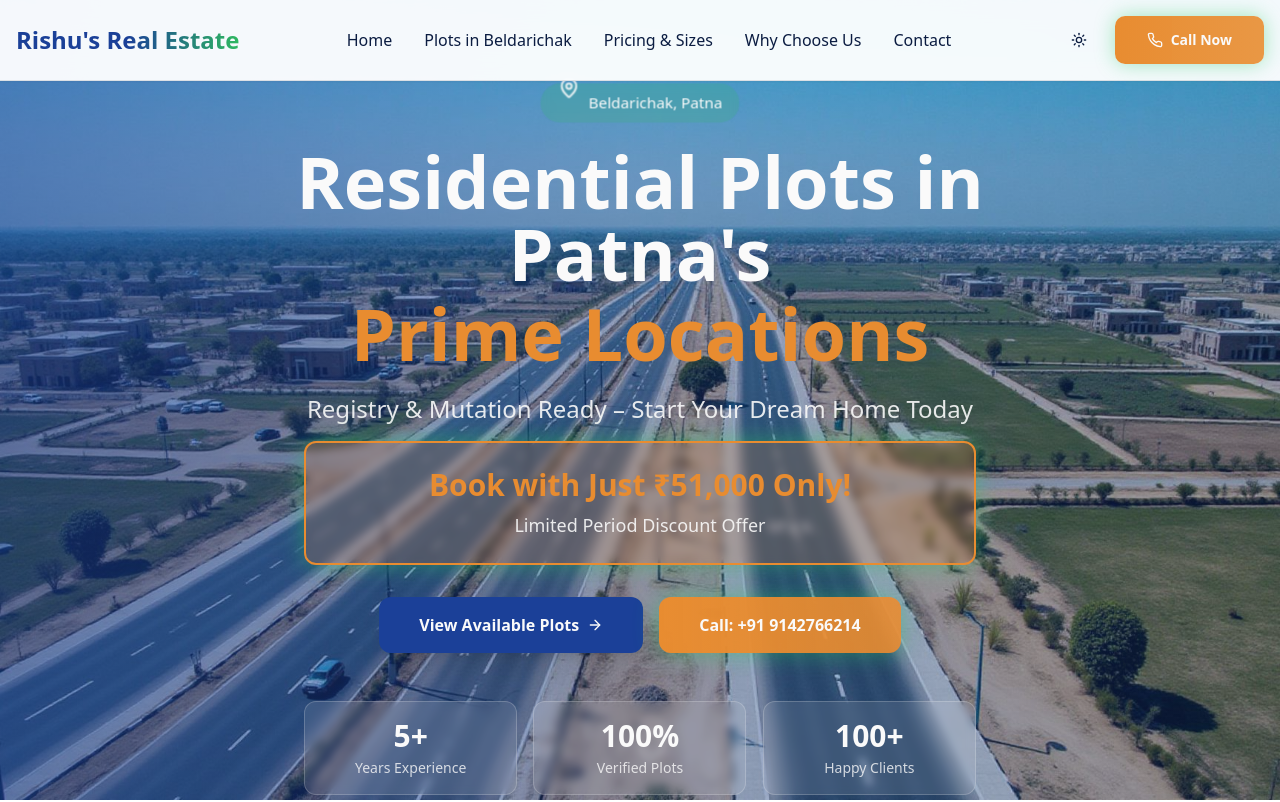
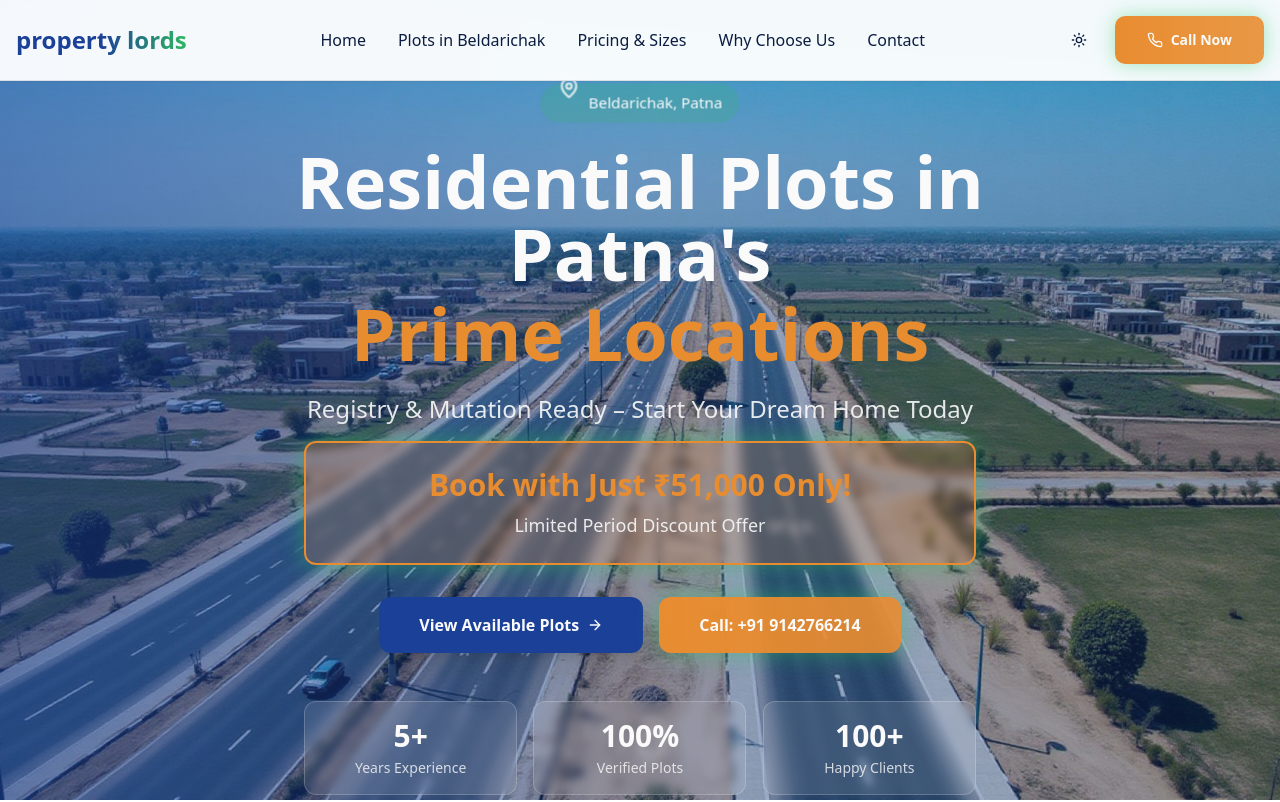
Before and after one commit to sagargiri456/Rishu-s-Patna-Plot, a React (Vite) app: page / in a window 1280 px wide. Shown: the top 802 px of the page. Built offline with nearby package versions, Linux system fonts and the light colour scheme.

Commit message:
changed the name

```diff
--- a/index.html
+++ b/index.html
@@ -4,9 +4,9 @@
     <meta charset="UTF-8" />
     <link rel="icon" href="/favicon.png" type="image/png" />
     <meta name="viewport" content="width=device-width, initial-scale=1.0" />
-    <title>Rishu's Real Estate - Residential Plots in Beldarichak | Registry Ready</title>
+    <title>property lords - Residential Plots in Beldarichak | Registry Ready</title>
     <meta name="description" content="Book residential plots in Beldarichak, Patna with just ₹51,000. 100% verified plots, registry & mutation ready, 30ft road access. 5+ years experience, 100+ happy clients." />
-    <meta name="author" content="Rishu's Real Estate" />
+    <meta name="author" content="property lords" />
     <meta name="keywords" content="residential plots patna, beldarichak plots, patna real estate, registry ready plots, verified plots patna" />
 
     <!-- Additional SEO and Social Media Meta Tags -->
@@ -17,7 +17,7 @@
     <!-- Open Graph / Facebook -->
     <meta property="og:type" content="website" />
     <meta property="og:url" content="https://plotpatna-prime-hub.vercel.app/" />
-    <meta property="og:title" content="Rishu's Real Estate - Residential Plots in Beldarichak" />
+    <meta property="og:title" content="property lords - Residential Plots in Beldarichak" />
     <meta property="og:description" content="Book residential plots in Beldarichak, Patna with just ₹51,000. 100% verified plots, registry & mutation ready, 30ft road access." />
     <meta property="og:image" content="https://plotpatna-prime-hub.vercel.app/hero-plot.jpg" />
     <meta property="og:image:width" content="1200" />
@@ -29,7 +29,7 @@
     <!-- Twitter -->
     <meta property="twitter:card" content="summary_large_image" />
     <meta property="twitter:url" content="https://plotpatna-prime-hub.vercel.app/" />
-    <meta property="twitter:title" content="Rishu's Real Estate - Residential Plots in Beldarichak" />
+    <meta property="twitter:title" content="property lords - Residential Plots in Beldarichak" />
     <meta property="twitter:description" content="Book residential plots in Beldarichak, Patna with just ₹51,000. 100% verified plots, registry & mutation ready, 30ft road access." />
     <meta property="twitter:image" content="https://plotpatna-prime-hub.vercel.app/hero-plot.jpg" />
     <meta property="twitter:image:alt" content="Residential plots in Beldarichak, Patna - Registry ready plots with 30ft road access" />
--- a/public/og-image.html
+++ b/public/og-image.html
@@ -3,7 +3,7 @@
 <head>
     <meta charset="UTF-8">
     <meta name="viewport" content="width=device-width, initial-scale=1.0">
-    <title>Rishu's Real Estate - Social Media Preview</title>
+    <title>property lords - Social Media Preview</title>
     <style>
         body {
             margin: 0;
@@ -71,7 +71,7 @@
 <body>
     <div class="background-pattern"></div>
     <div class="content">
-        <div class="logo">Rishu's Real Estate</div>
+        <div class="logo">property lords</div>
         <div class="tagline">Residential Plots in Beldarichak</div>
         <div class="description">Registry & Mutation Ready • 30ft Road Access</div>
         <div class="highlight">Book with Just ₹51,000 Only!</div>
--- a/src/components/Footer.tsx
+++ b/src/components/Footer.tsx
@@ -7,7 +7,7 @@ const Footer = () => {
         <div className="grid sm:grid-cols-2 lg:grid-cols-3 gap-6 sm:gap-8 mb-6 sm:mb-8">
           {/* Company Info */}
           <div>
-            <h3 className="text-xl sm:text-2xl font-bold mb-3 sm:mb-4">Rishu's Real Estate</h3>
+            <h3 className="text-xl sm:text-2xl font-bold mb-3 sm:mb-4">property lords</h3>
             <p className="text-sm sm:text-base text-primary-foreground/80 mb-3 sm:mb-4">
               Your trusted partner in finding the perfect residential plot in Patna. We're committed to transparency, quality, and your satisfaction.
             </p>
@@ -77,7 +77,7 @@ const Footer = () => {
         <div className="border-t border-primary-foreground/20 pt-4 sm:pt-8">
           <div className="flex flex-col sm:flex-row justify-between items-center gap-3 sm:gap-4">
             <p className="text-xs sm:text-sm text-primary-foreground/70 text-center sm:text-left">
-              © {new Date().getFullYear()} Rishu's Real Estate. All rights reserved.
+              © {new Date().getFullYear()} property lords. All rights reserved.
             </p>
             <div className="flex gap-4 sm:gap-6">
               <a href="#" className="text-xs sm:text-sm text-primary-foreground/70 hover:text-primary-foreground transition-colors">
--- a/src/components/Header.tsx
+++ b/src/components/Header.tsx
@@ -21,7 +21,7 @@ const Header = () => {
           {/* Logo */}
           <div className="flex items-center">
             <h1 className="text-lg sm:text-xl lg:text-2xl font-bold bg-gradient-to-r from-primary via-primary to-secondary bg-clip-text text-transparent">
-              Rishu's Real Estate
+              property lords
             </h1>
           </div>
 
```
Also changed, not shown: 1 other file (tests, documents, lock files or other folders).
